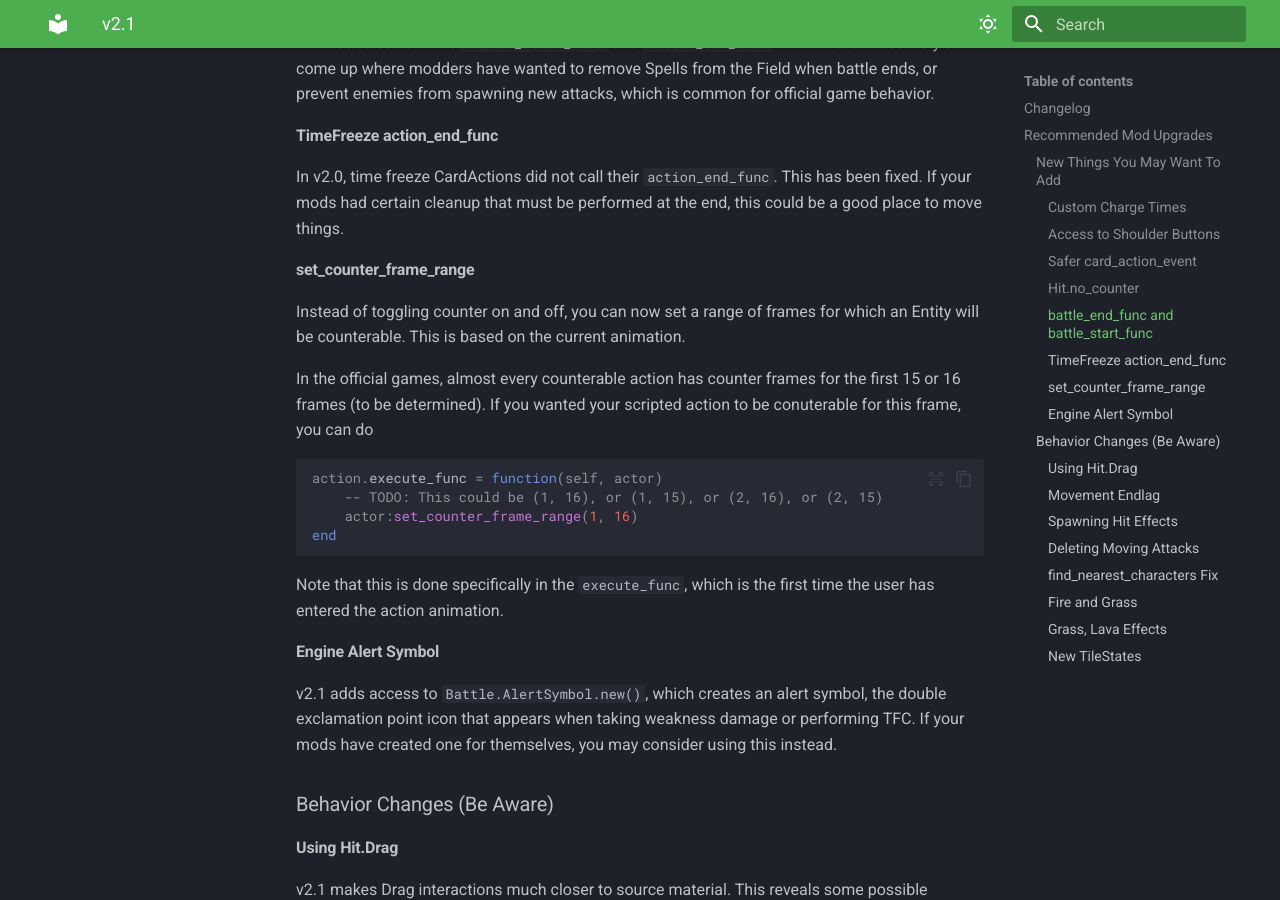
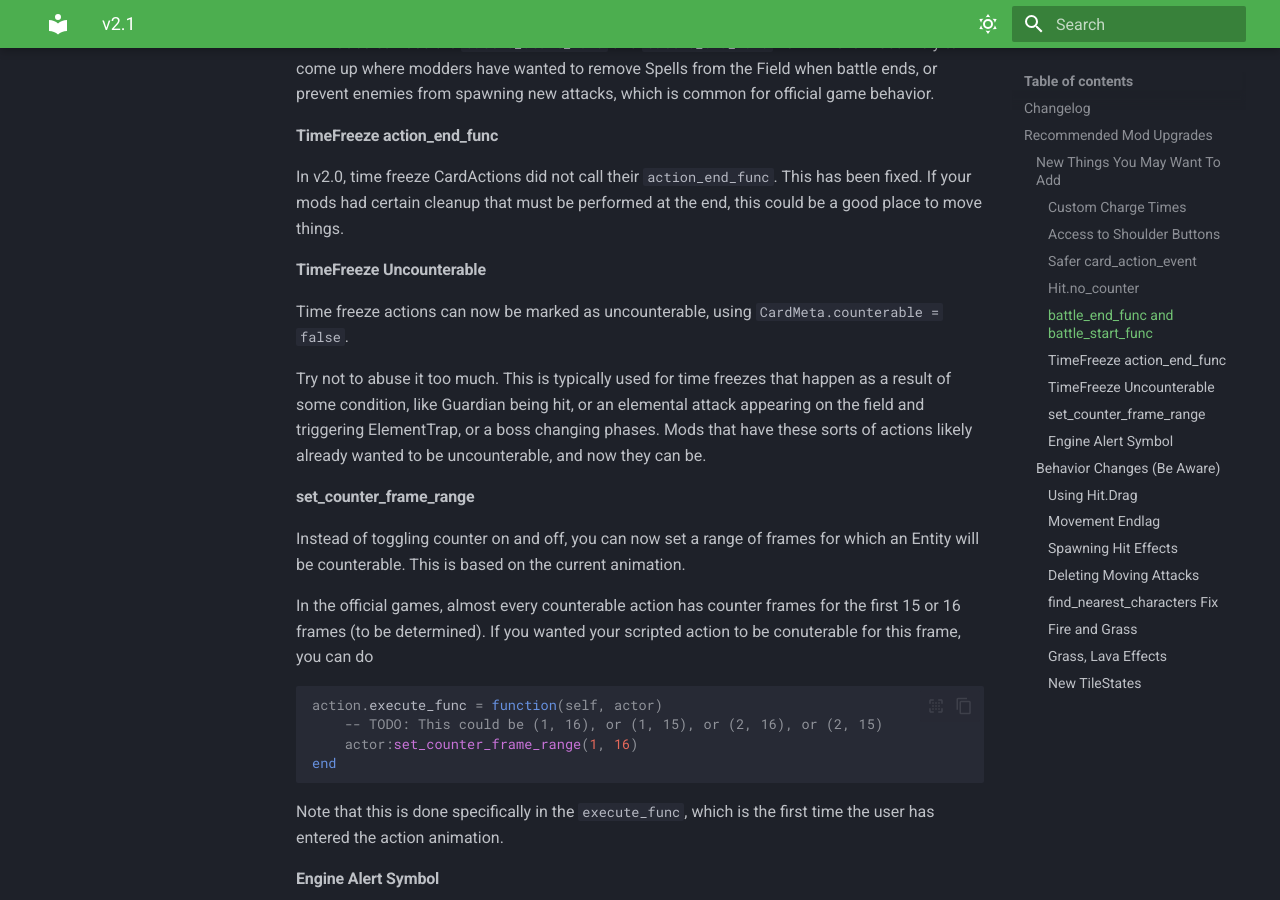
Before and after one commit to Alrysc/onb_docs, an MkDocs documentation site: the page built from docs/updates/v2.1.md, in a window 1280 px wide and 900 px high, scrolled down 4505 px. Built offline with MkDocs 1.6.1 and Material for MkDocs 9.7.7, drawn with Linux system fonts in a browser that asks for light colours.

Commit message:
Changelog note on uncounterable

```diff
--- a/docs/updates/v2.1.md
+++ b/docs/updates/v2.1.md
@@ -164,6 +164,14 @@ In v2.0, time freeze CardActions did not call their `action_end_func`. This has
 If your mods had certain cleanup that must be performed at the end, this could be a good
 place to move things.
 
+#### TimeFreeze Uncounterable
+Time freeze actions can now be marked as uncounterable, using `CardMeta.counterable = false`.
+
+Try not to abuse it too much. This is typically used for time freezes that happen as a
+result of some condition, like Guardian being hit, or an elemental attack appearing
+on the field and triggering ElementTrap, or a boss changing phases. Mods that have these
+sorts of actions likely already wanted to be uncounterable, and now they can be.
+
 #### set_counter_frame_range
 Instead of toggling counter on and off, you can now set a range of frames for which an
 Entity will be counterable. This is based on the current animation.
```
